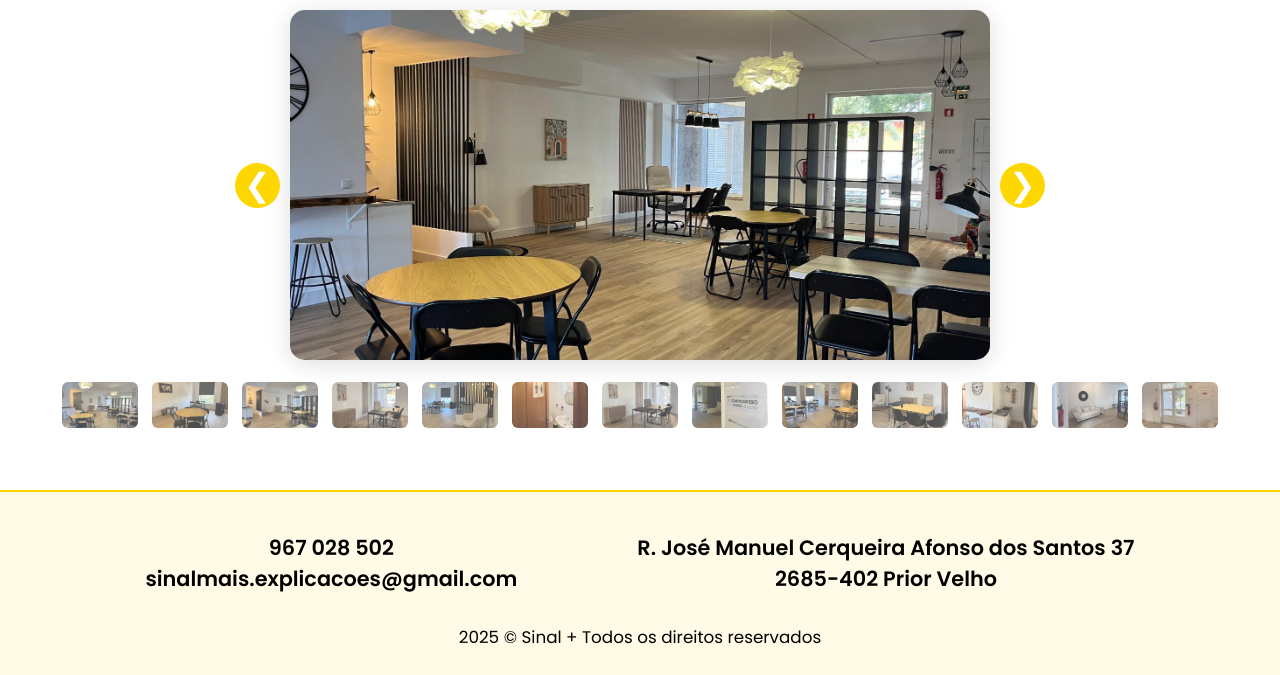
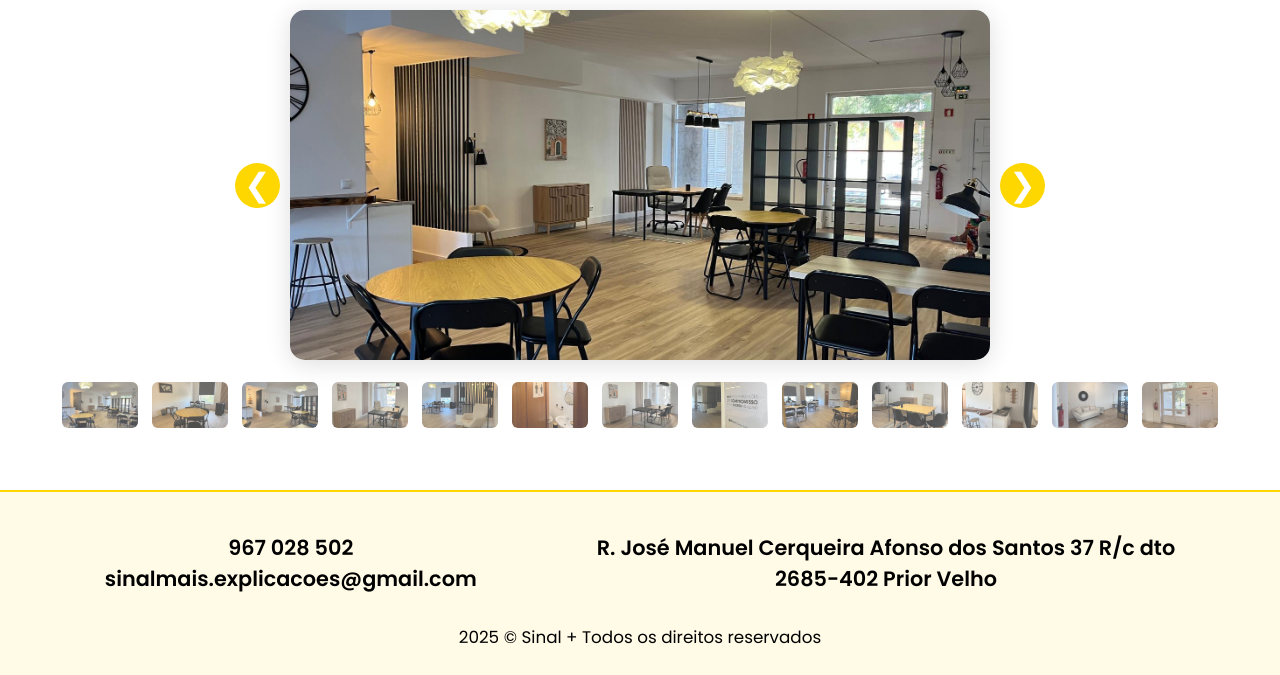
Before and after one commit to sinalmais/website, a plain HTML site: page sobre.html in a window 1280 px wide. Shown: the part 673-1348 px from the top of the page. Drawn offline with Linux system fonts and the light colour scheme; some icons are missing; a web font is replaced by a local one.

Commit message:
Update morada

```diff
--- a/sobre.html
+++ b/sobre.html
@@ -96,7 +96,7 @@ Juntos, construímos o caminho para um futuro com mais conhecimento, segurança
             sinalmais.explicacoes@gmail.com
         </div>
         <div>
-             R. José Manuel Cerqueira Afonso dos Santos 37<br>
+             R. José Manuel Cerqueira Afonso dos Santos 37 R/c dto<br>
             2685-402 Prior Velho
         </div>
     </div>
```
